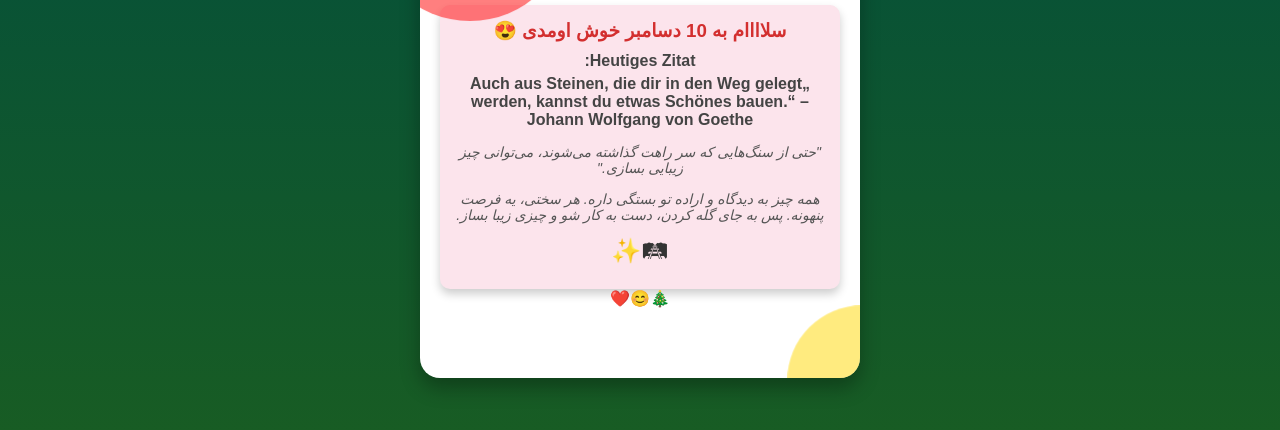
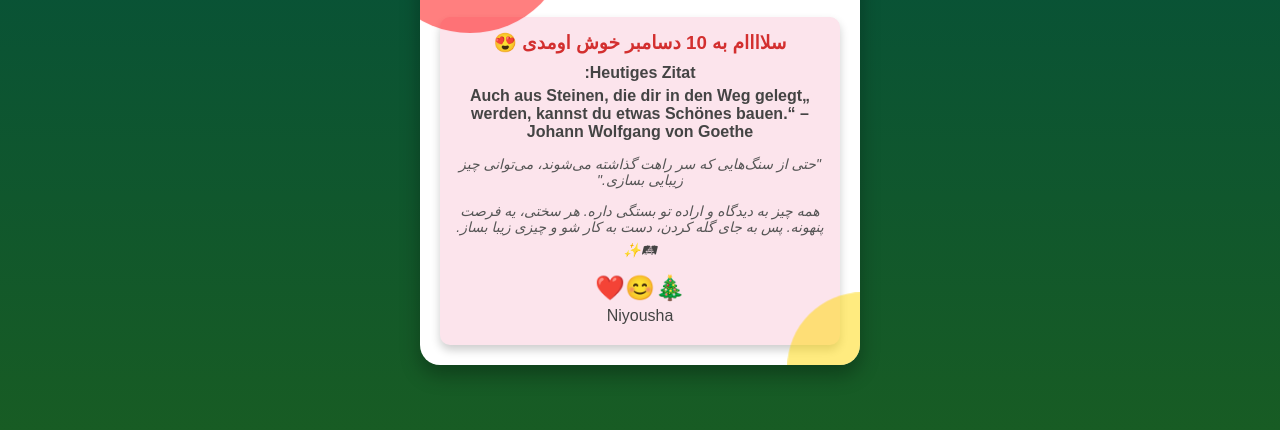
Before and after one commit to niyoushanikfar/faal, a plain HTML site: page index.html in a window 1280 px wide. Both pictures are taken after a click on the button "باز کردن". Shown: the part 276-706 px from the top of the page. Drawn offline with Linux system fonts and the light colour scheme.

Commit message:
Update index.html

```diff
--- a/index.html
+++ b/index.html
@@ -166,8 +166,7 @@
       <div class="deutung">
         همه چیز به دیدگاه و اراده تو بستگی داره.
         هر سختی، یه فرصت پنهونه. پس به جای گله کردن، دست به کار شو و چیزی زیبا بساز.
-      </div>
-      <div class="emoji">🛤✨</div>
+      <p> 🛤✨ </p>
       </div>
       <div class="emoji">🎄😊❤️</div>
       <p>Niyousha</p>
```
